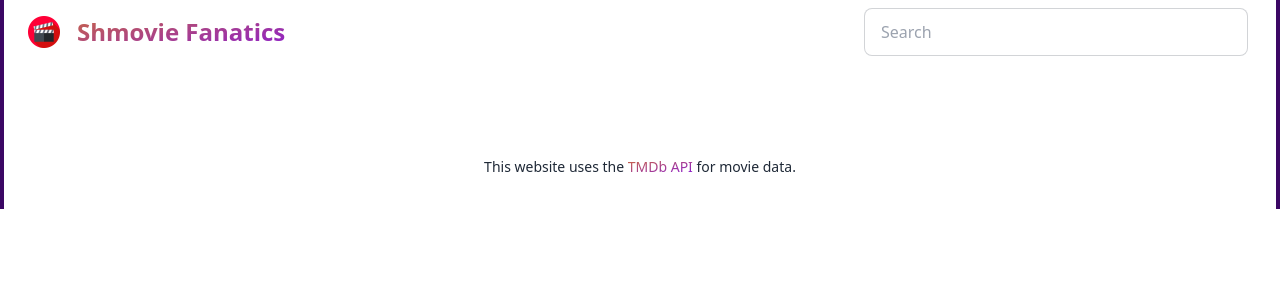
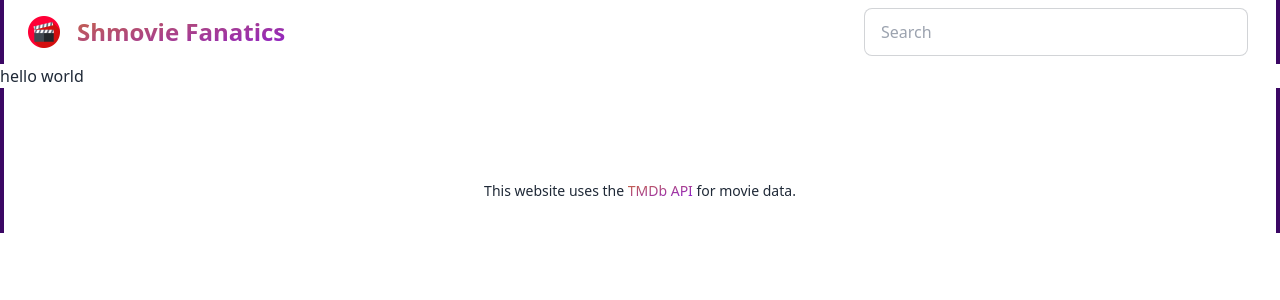
Before and after one commit to mig-gonz/Shmovie-Fanatics, a React (Create React App) app: page /about in a window 1280 px wide. Shown: the top 300 px of the page. Built offline with nearby package versions, Linux system fonts and the light colour scheme.

Commit message:
changed Banner component name to LinkedIn and created About page

```diff
--- a/src/App.tsx
+++ b/src/App.tsx
@@ -3,6 +3,7 @@
 import Navbar from "./components/Navbar";
 import Details from "./pages/Details";
 import Footer from "./components/Footer";
+import About from "./pages/About";
 
 const App = () => {
   return (
@@ -11,6 +12,7 @@
       <Routes>
         <Route path="/" element={<Home />} />
         <Route path="/movies/:id" element={<Details />} />
+        <Route path="/about" element={<About />} />
       </Routes>
       <Footer />
     </Router>
--- /dev/null
+++ b/src/pages/About.tsx
@@ -0,0 +1,9 @@
+const About = () => {
+  return (
+    <div>
+      <h1>hello world</h1>
+    </div>
+  );
+};
+
+export default About;
```
Also changed, not shown: src/components/LinkedIn.tsx (renamed from src/components/Banner.tsx).
